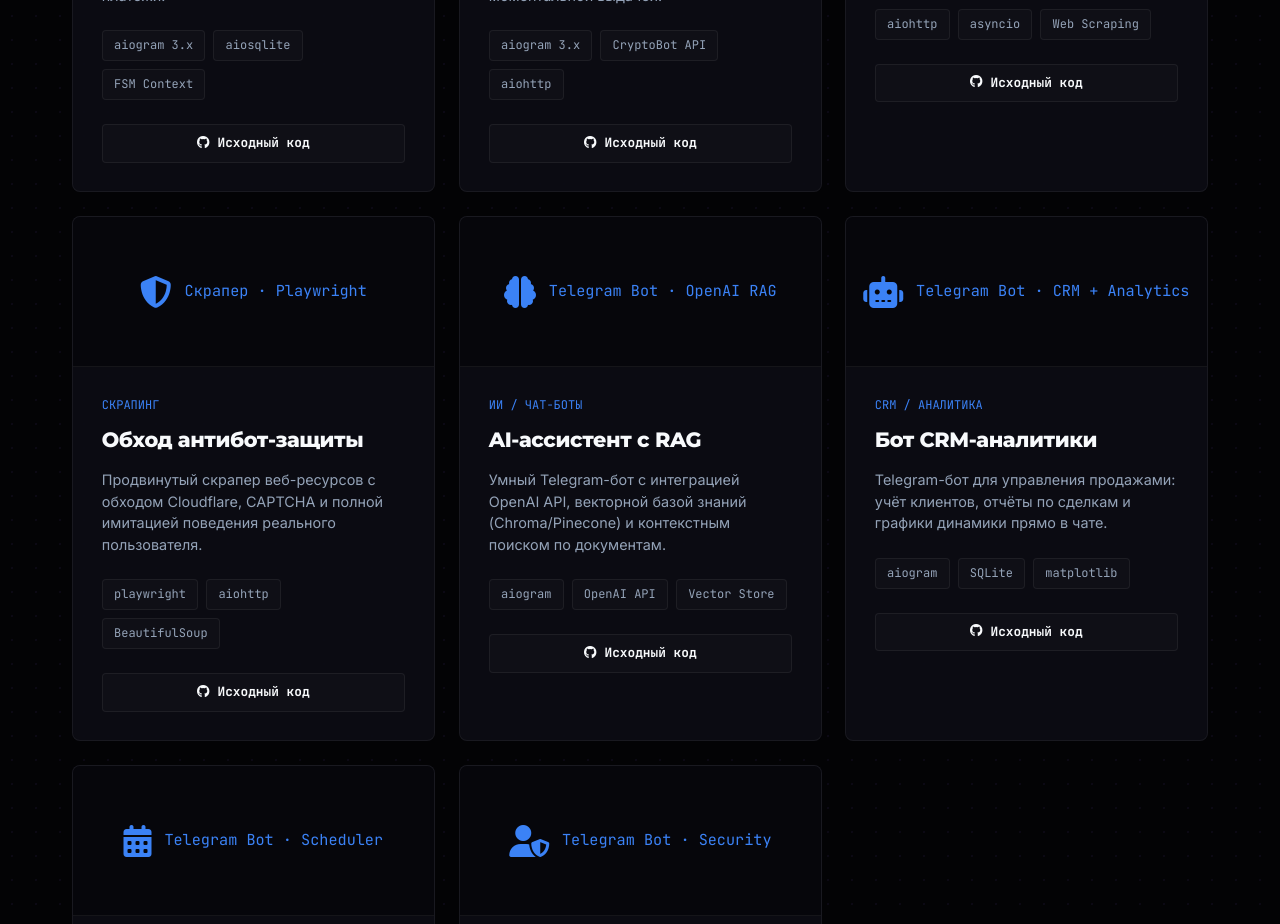
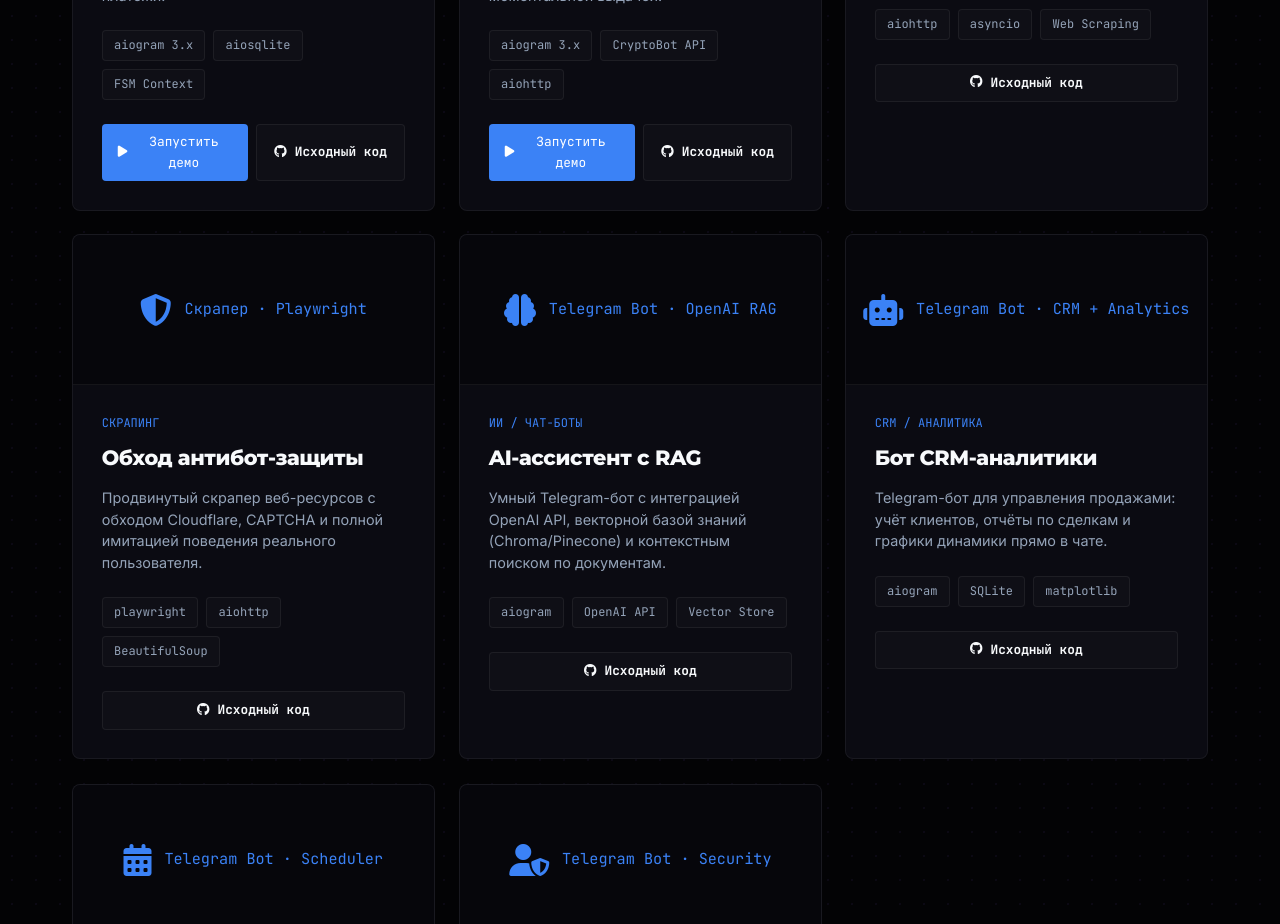
Before and after one commit to Rage213/nexus-labs, a React (Vite) app: page / in a window 1280 px wide. Shown: the part 3860-4784 px from the top of the page. Built offline with nearby package versions, Linux system fonts and the light colour scheme.

Commit message:
feat: add live demo links for telegram shop and crypto payment bots

```diff
--- a/src/components/Portfolio.jsx
+++ b/src/components/Portfolio.jsx
@@ -27,6 +27,30 @@ export default function Portfolio() {
                                 <span>FSM Context</span>
                             </div>
                             <div className="project-links" style={{ marginTop: '1.5rem', display: 'flex', gap: '0.5rem' }}>
+                                <a
+                                    href="https://t.me/frrrrrilannssbot"
+                                    target="_blank"
+                                    rel="noreferrer"
+                                    className="btn btn-primary"
+                                    style={{
+                                        fontSize: '0.8rem',
+                                        padding: '0.5rem 1rem',
+                                        flex: 1,
+                                        textAlign: 'center',
+                                        display: 'inline-flex',
+                                        alignItems: 'center',
+                                        justifyContent: 'center',
+                                        gap: '0.5rem',
+                                        textDecoration: 'none',
+                                        color: '#fff',
+                                        background: 'var(--accent-blue)',
+                                        borderRadius: '4px',
+                                        fontWeight: '500',
+                                        transition: 'opacity 0.2s'
+                                    }}
+                                >
+                                    <i className="fa-solid fa-play"></i> Запустить демо
+                                </a>
                                 <a
                                     href="https://github.com/Rage213/portfolio/tree/main/tg-shop-bot"
                                     target="_blank"
@@ -72,6 +96,30 @@ export default function Portfolio() {
                                 <span>aiohttp</span>
                             </div>
                             <div className="project-links" style={{ marginTop: '1.5rem', display: 'flex', gap: '0.5rem' }}>
+                                <a
+                                    href="https://t.me/lf_1453136053_77lw_bot"
+                                    target="_blank"
+                                    rel="noreferrer"
+                                    className="btn btn-primary"
+                                    style={{
+                                        fontSize: '0.8rem',
+                                        padding: '0.5rem 1rem',
+                                        flex: 1,
+                                        textAlign: 'center',
+                                        display: 'inline-flex',
+                                        alignItems: 'center',
+                                        justifyContent: 'center',
+                                        gap: '0.5rem',
+                                        textDecoration: 'none',
+                                        color: '#fff',
+                                        background: 'var(--accent-blue)',
+                                        borderRadius: '4px',
+                                        fontWeight: '500',
+                                        transition: 'opacity 0.2s'
+                                    }}
+                                >
+                                    <i className="fa-solid fa-play"></i> Запустить демо
+                                </a>
                                 <a
                                     href="https://github.com/Rage213/portfolio/tree/main/crypto-payment-bot"
                                     target="_blank"
```
